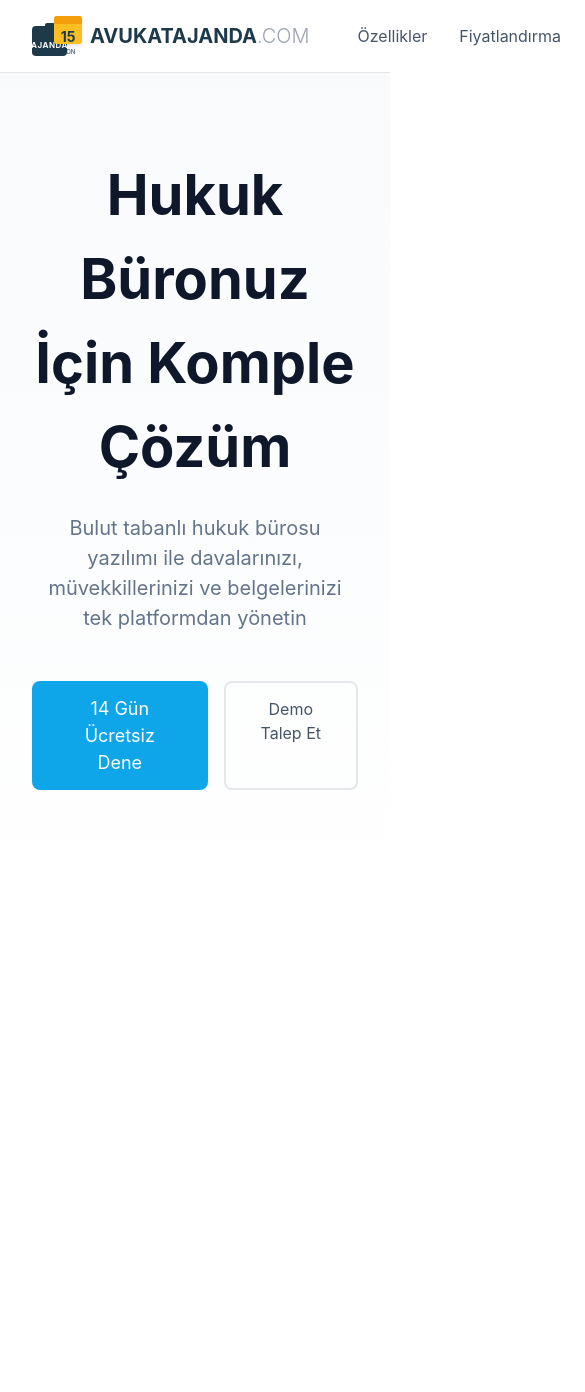
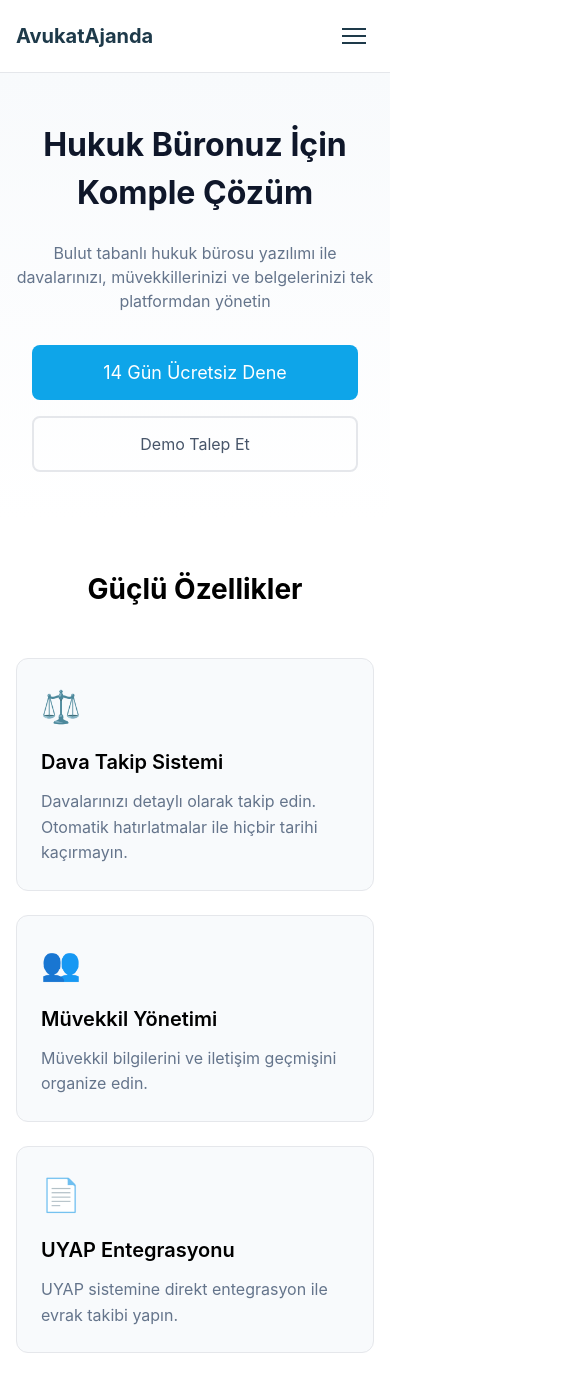
Before and after one commit to serhattopaloglu25/avukatajanda, a Next.js app in the folder frontend/: page / in a window 390 px wide. Shown: the top 1392 px of the page, 585 px wide, since content can reach past the window. Before the commit the page ends 934 px from the top, so only its background shows below. Built offline with nearby package versions, Linux system fonts and the light colour scheme.

Commit message:
feat: add mobile responsive design

```diff
--- a/frontend/src/app/page.tsx
+++ b/frontend/src/app/page.tsx
@@ -5,6 +5,7 @@ import { useEffect, useState } from 'react';
 export default function HomePage() {
   const [isLoggedIn, setIsLoggedIn] = useState(false);
   const [user, setUser] = useState<any>(null);
+  const [mobileMenuOpen, setMobileMenuOpen] = useState(false);
 
   useEffect(() => {
     const token = localStorage.getItem('token');
@@ -31,133 +32,118 @@ export default function HomePage() {
     if (element) {
       element.scrollIntoView({ behavior: 'smooth', block: 'start' });
     }
+    setMobileMenuOpen(false);
   };
-
-  // Logo Component inline
-  const Logo = () => (
-    <div style={{display: 'flex', alignItems: 'center', gap: '8px'}}>
-      <div style={{position: 'relative', width: '50px', height: '40px'}}>
-        {/* Briefcase */}
-        <div style={{
-          position: 'absolute',
-          width: '35px',
-          height: '30px',
-          background: '#1e3a4a',
-          borderRadius: '4px',
-          bottom: '0',
-          left: '0'
-        }}>
-          <div style={{
-            width: '10px',
-            height: '5px',
-            background: '#1e3a4a',
-            position: 'absolute',
-            top: '-3px',
-            left: '50%',
-            transform: 'translateX(-50%)',
-            borderRadius: '2px 2px 0 0'
-          }}></div>
-          <span style={{
-            position: 'absolute',
-            bottom: '5px',
-            left: '50%',
-            transform: 'translateX(-50%)',
-            color: 'white',
-            fontSize: '8px',
-            fontWeight: 'bold',
-            letterSpacing: '0.5px'
-          }}>AJANDA</span>
-        </div>
-
-        {/* Calendar */}
-        <div style={{
-          position: 'absolute',
-          width: '28px',
-          height: '28px',
-          background: '#fbbf24',
-          borderRadius: '3px',
-          top: '0',
-          right: '0',
-          boxShadow: '0 2px 4px rgba(0,0,0,0.1)'
-        }}>
-          <div style={{
-            background: '#f59e0b',
-            height: '8px',
-            borderRadius: '3px 3px 0 0'
-          }}></div>
-          <div style={{
-            textAlign: 'center',
-            paddingTop: '2px'
-          }}>
-            <div style={{fontSize: '14px', fontWeight: 'bold', color: '#1e3a4a'}}>15</div>
-            <div style={{fontSize: '6px', color: '#1e3a4a'}}>MON</div>
-          </div>
-        </div>
-      </div>
-
-      <div>
-        <span style={{fontSize: '20px', fontWeight: 'bold', color: '#1e3a4a'}}>AVUKATAJANDA</span>
-        <span style={{fontSize: '20px', fontWeight: '300', color: '#9ca3af'}}>.COM</span>
-      </div>
-    </div>
-  );
 
   return (
     <div style={{fontFamily: '-apple-system, BlinkMacSystemFont, "Segoe UI", sans-serif', minHeight: '100vh', background: 'white'}}>
       {/* Navigation */}
       <nav style={{background: 'white', borderBottom: '1px solid #e5e7eb', position: 'sticky', top: 0, zIndex: 100}}>
-        <div style={{maxWidth: '1280px', margin: '0 auto', padding: '0 2rem', height: '72px', display: 'flex', alignItems: 'center', justifyContent: 'space-between'}}>
-          <div style={{display: 'flex', alignItems: 'center', gap: '3rem'}}>
-            <a href="/" style={{textDecoration: 'none'}}>
-              <Logo />
+        <div style={{maxWidth: '1280px', margin: '0 auto', padding: '0 1rem'}}>
+          <div style={{height: '72px', display: 'flex', alignItems: 'center', justifyContent: 'space-between'}}>
+            {/* Logo */}
+            <a href="/" style={{textDecoration: 'none', fontSize: '1.25rem', fontWeight: 'bold', color: '#1e3a4a'}}>
+              AvukatAjanda
             </a>
-            <div style={{display: 'flex', gap: '2rem'}}>
-              <a href="#features" onClick={(e) => scrollToSection(e, 'features')} style={{color: '#475569', textDecoration: 'none', cursor: 'pointer'}}>Özellikler</a>
-              <a href="#pricing" onClick={(e) => scrollToSection(e, 'pricing')} style={{color: '#475569', textDecoration: 'none', cursor: 'pointer'}}>Fiyatlandırma</a>
-              <a href="#contact" onClick={(e) => scrollToSection(e, 'contact')} style={{color: '#475569', textDecoration: 'none', cursor: 'pointer'}}>İletişim</a>
-            </div>
-          </div>
-          <div style={{display: 'flex', gap: '1rem', alignItems: 'center'}}>
+
+            {/* Desktop Menu */}
+            <div style={{display: 'none', '@media (min-width: 768px)': {display: 'flex'}, gap: '2rem', alignItems: 'center'}}
+                 className="desktop-menu">
+              <a href="#features" onClick={(e) => scrollToSection(e, 'features')} style={{color: '#475569', textDecoration: 'none'}}>Özellikler</a>
+              <a href="#pricing" onClick={(e) => scrollToSection(e, 'pricing')} style={{color: '#475569', textDecoration: 'none'}}>Fiyatlandırma</a>
+              <a href="#contact" onClick={(e) => scrollToSection(e, 'contact')} style={{color: '#475569', textDecoration: 'none'}}>İletişim</a>
               {isLoggedIn ? (
                 <>
-                <span style={{color: '#475569', fontSize: '0.875rem'}}>
-                  Hoşgeldin, {user?.name || user?.email?.split('@')[0]}
-                </span>
                   <a href="/dashboard" style={{color: '#475569', textDecoration: 'none'}}>Dashboard</a>
-                <button onClick={handleLogout} style={{background: '#ef4444', color: 'white', padding: '8px 16px', borderRadius: '6px', border: 'none', cursor: 'pointer', fontSize: '0.875rem'}}>
+                  <button onClick={handleLogout} style={{background: '#ef4444', color: 'white', padding: '8px 16px', borderRadius: '6px', border: 'none'}}>
+                    Çıkış
+                  </button>
+                </>
+              ) : (
+                <>
+                  <a href="/login" style={{color: '#475569', textDecoration: 'none'}}>Giriş</a>
+                  <a href="/login" style={{background: '#0ea5e9', color: 'white', padding: '8px 20px', borderRadius: '6px', textDecoration: 'none'}}>
+                    Ücretsiz Dene
+                  </a>
+                </>
+              )}
+            </div>
+
+            {/* Mobile Menu Button */}
+            <button
+              onClick={() => setMobileMenuOpen(!mobileMenuOpen)}
+              style={{
+                display: 'block',
+                '@media (min-width: 768px)': {display: 'none'},
+                background: 'none',
+                border: 'none',
+                padding: '8px',
+                cursor: 'pointer'
+              }}
+              className="mobile-menu-btn"
+            >
+              <div style={{width: '24px', height: '2px', background: '#1e3a4a', marginBottom: '5px'}}></div>
+              <div style={{width: '24px', height: '2px', background: '#1e3a4a', marginBottom: '5px'}}></div>
+              <div style={{width: '24px', height: '2px', background: '#1e3a4a'}}></div>
+            </button>
+          </div>
+
+          {/* Mobile Menu */}
+          {mobileMenuOpen && (
+            <div style={{
+              position: 'absolute',
+              top: '72px',
+              left: 0,
+              right: 0,
+              background: 'white',
+              borderBottom: '1px solid #e5e7eb',
+              padding: '1rem'
+            }}>
+              <div style={{display: 'flex', flexDirection: 'column', gap: '1rem'}}>
+                <a href="#features" onClick={(e) => scrollToSection(e, 'features')} style={{color: '#475569', textDecoration: 'none', padding: '0.5rem'}}>Özellikler</a>
+                <a href="#pricing" onClick={(e) => scrollToSection(e, 'pricing')} style={{color: '#475569', textDecoration: 'none', padding: '0.5rem'}}>Fiyatlandırma</a>
+                <a href="#contact" onClick={(e) => scrollToSection(e, 'contact')} style={{color: '#475569', textDecoration: 'none', padding: '0.5rem'}}>İletişim</a>
+                {isLoggedIn ? (
+                  <>
+                    <a href="/dashboard" style={{color: '#475569', textDecoration: 'none', padding: '0.5rem'}}>Dashboard</a>
+                    <button onClick={handleLogout} style={{background: '#ef4444', color: 'white', padding: '0.75rem', borderRadius: '6px', border: 'none', width: '100%'}}>
                       Çıkış Yap
                     </button>
                   </>
                 ) : (
                   <>
-                <a href="/login" style={{color: '#475569', textDecoration: 'none'}}>Giriş Yap</a>
-                <a href="/login" style={{background: '#0ea5e9', color: 'white', padding: '10px 20px', borderRadius: '6px', textDecoration: 'none'}}>Ücretsiz Dene</a>
+                    <a href="/login" style={{color: '#475569', textDecoration: 'none', padding: '0.5rem'}}>Giriş Yap</a>
+                    <a href="/login" style={{background: '#0ea5e9', color: 'white', padding: '0.75rem', borderRadius: '6px', textDecoration: 'none', textAlign: 'center'}}>
+                      Ücretsiz Dene
+                    </a>
                   </>
                 )}
               </div>
             </div>
+          )}
+        </div>
       </nav>
 
       {/* Hero Section */}
-      <section style={{background: 'linear-gradient(to bottom, #f8fafc, white)', padding: '5rem 2rem'}}>
+      <section style={{background: 'linear-gradient(to bottom, #f8fafc, white)', padding: '3rem 1rem'}}>
         <div style={{maxWidth: '1280px', margin: '0 auto', textAlign: 'center'}}>
-          <h1 style={{fontSize: '3.5rem', fontWeight: 'bold', color: '#0f172a', marginBottom: '1.5rem'}}>
+          <h1 style={{fontSize: 'clamp(2rem, 5vw, 3.5rem)', fontWeight: 'bold', color: '#0f172a', marginBottom: '1.5rem'}}>
             Hukuk Büronuz İçin Komple Çözüm
           </h1>
-          <p style={{fontSize: '1.25rem', color: '#64748b', marginBottom: '3rem', maxWidth: '800px', margin: '0 auto 3rem'}}>
+          <p style={{fontSize: 'clamp(1rem, 3vw, 1.25rem)', color: '#64748b', marginBottom: '2rem', maxWidth: '800px', margin: '0 auto 2rem'}}>
             Bulut tabanlı hukuk bürosu yazılımı ile davalarınızı, müvekkillerinizi ve belgelerinizi tek platformdan yönetin
           </p>
-          <div style={{display: 'flex', gap: '1rem', justifyContent: 'center', marginBottom: '4rem'}}>
+          <div style={{display: 'flex', flexDirection: 'column', '@media (min-width: 640px)': {flexDirection: 'row'}, gap: '1rem', justifyContent: 'center', padding: '0 1rem'}}>
             {isLoggedIn ? (
               <a href="/dashboard" style={{background: '#0ea5e9', color: 'white', padding: '14px 32px', borderRadius: '8px', textDecoration: 'none', fontSize: '1.125rem'}}>
                 Dashboard'a Git
               </a>
             ) : (
               <>
-                <a href="/login" style={{background: '#0ea5e9', color: 'white', padding: '14px 32px', borderRadius: '8px', textDecoration: 'none', fontSize: '1.125rem'}}>
+                <a href="/login" style={{background: '#0ea5e9', color: 'white', padding: '14px 32px', borderRadius: '8px', textDecoration: 'none', fontSize: '1.125rem', textAlign: 'center'}}>
                   14 Gün Ücretsiz Dene
                 </a>
-                <a href="#contact" onClick={(e) => scrollToSection(e, 'contact')} style={{border: '2px solid #e5e7eb', padding: '14px 32px', borderRadius: '8px', textDecoration: 'none', color: '#475569'}}>
+                <a href="#contact" onClick={(e) => scrollToSection(e, 'contact')} style={{border: '2px solid #e5e7eb', padding: '14px 32px', borderRadius: '8px', textDecoration: 'none', color: '#475569', textAlign: 'center'}}>
                   Demo Talep Et
                 </a>
               </>
@@ -165,6 +151,57 @@ export default function HomePage() {
           </div>
         </div>
       </section>
+
+      {/* Features Section */}
+      <section id="features" style={{padding: '3rem 1rem', background: 'white'}}>
+        <div style={{maxWidth: '1280px', margin: '0 auto'}}>
+          <h2 style={{fontSize: 'clamp(1.75rem, 4vw, 2.5rem)', fontWeight: 'bold', textAlign: 'center', marginBottom: '3rem'}}>
+            Güçlü Özellikler
+          </h2>
+
+          <div style={{
+            display: 'grid',
+            gridTemplateColumns: 'repeat(auto-fit, minmax(280px, 1fr))',
+            gap: '1.5rem'
+          }}>
+            <div style={{padding: '1.5rem', background: '#f8fafc', borderRadius: '12px', border: '1px solid #e5e7eb'}}>
+              <div style={{fontSize: '2rem', marginBottom: '1rem'}}>⚖️</div>
+              <h3 style={{fontSize: '1.25rem', fontWeight: '600', marginBottom: '0.75rem'}}>Dava Takip Sistemi</h3>
+              <p style={{color: '#64748b', lineHeight: '1.6'}}>
+                Davalarınızı detaylı olarak takip edin. Otomatik hatırlatmalar ile hiçbir tarihi kaçırmayın.
+              </p>
+            </div>
+
+            <div style={{padding: '1.5rem', background: '#f8fafc', borderRadius: '12px', border: '1px solid #e5e7eb'}}>
+              <div style={{fontSize: '2rem', marginBottom: '1rem'}}>👥</div>
+              <h3 style={{fontSize: '1.25rem', fontWeight: '600', marginBottom: '0.75rem'}}>Müvekkil Yönetimi</h3>
+              <p style={{color: '#64748b', lineHeight: '1.6'}}>
+                Müvekkil bilgilerini ve iletişim geçmişini organize edin.
+              </p>
+            </div>
+
+            <div style={{padding: '1.5rem', background: '#f8fafc', borderRadius: '12px', border: '1px solid #e5e7eb'}}>
+              <div style={{fontSize: '2rem', marginBottom: '1rem'}}>📄</div>
+              <h3 style={{fontSize: '1.25rem', fontWeight: '600', marginBottom: '0.75rem'}}>UYAP Entegrasyonu</h3>
+              <p style={{color: '#64748b', lineHeight: '1.6'}}>
+                UYAP sistemine direkt entegrasyon ile evrak takibi yapın.
+              </p>
+            </div>
+          </div>
+        </div>
+      </section>
+
+      {/* Add CSS for responsive design */}
+      <style jsx>{`
+        @media (min-width: 768px) {
+          .desktop-menu { display: flex !important; }
+          .mobile-menu-btn { display: none !important; }
+        }
+        @media (max-width: 767px) {
+          .desktop-menu { display: none !important; }
+          .mobile-menu-btn { display: block !important; }
+        }
+      `}</style>
     </div>
   );
 }
```
Lines whose indentation alone changed are shown as unchanged.
